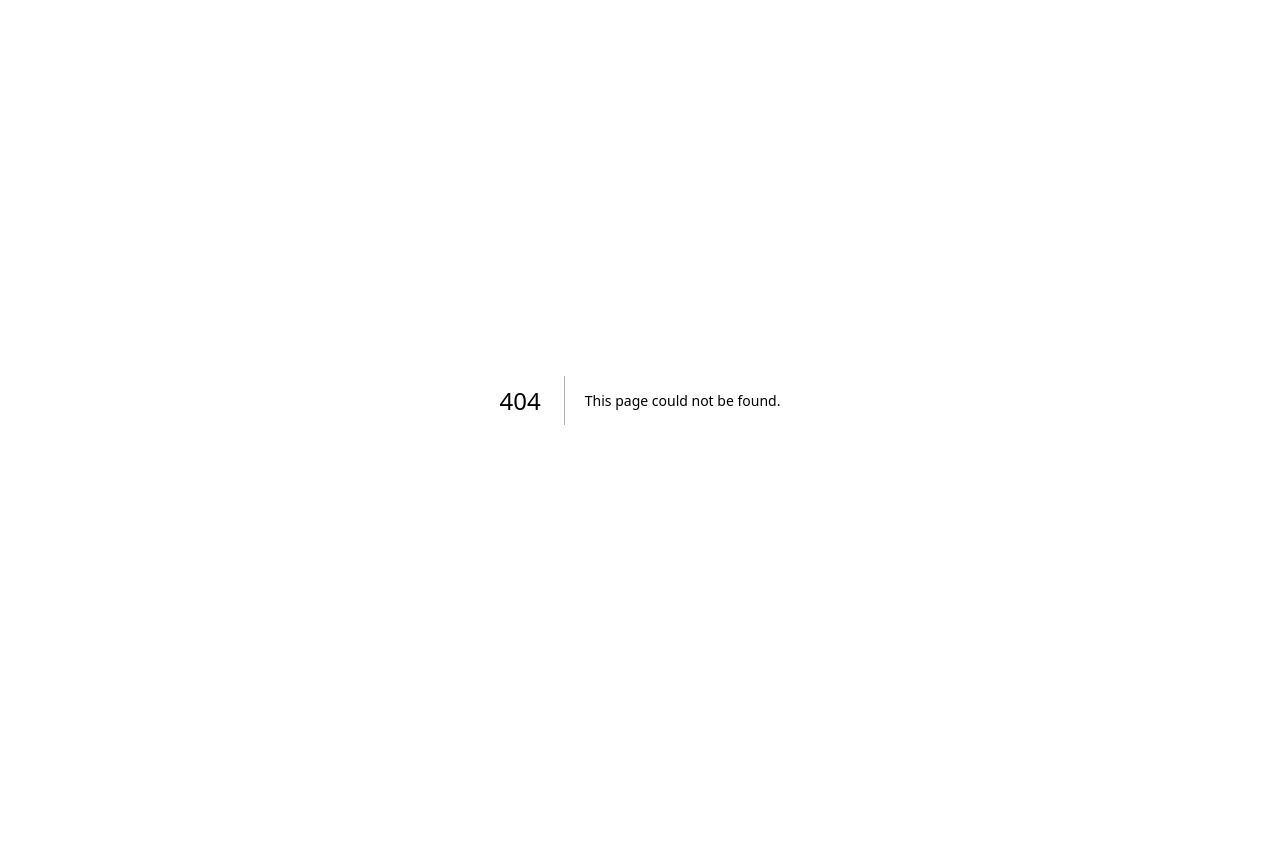
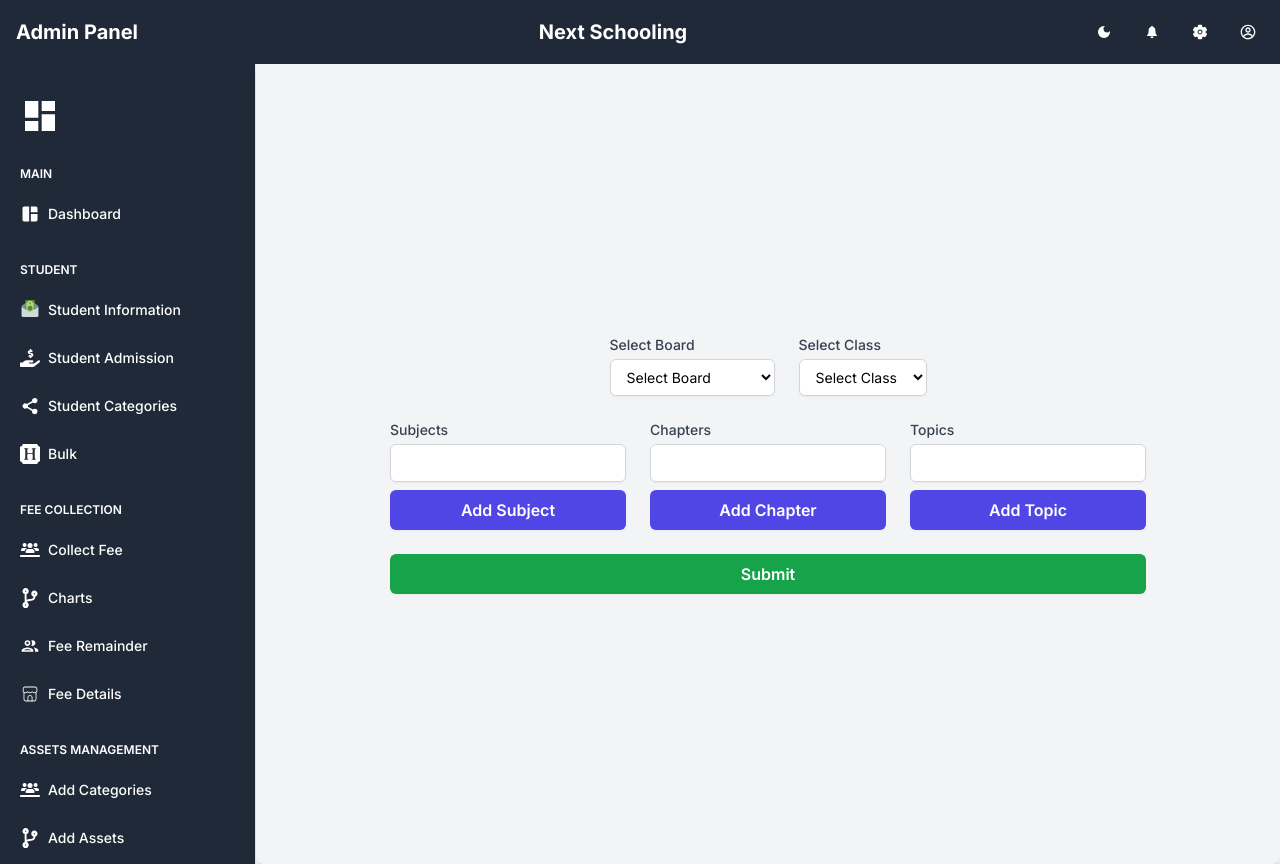
Before and after one commit to niks-nikhil-anand/School_Management_System, a Next.js app: page /dashboard/assets/addCategories in a window 1280 px wide. Before the commit this address had no page. Before the commit the page ends 800 px from the top, so only its background shows below. Built offline with nearby package versions, Linux system fonts and the light colour scheme.

Commit message:
Added asstes categories add form

```diff
--- a/package.json
+++ b/package.json
@@ -12,10 +12,11 @@
     "@emotion/react": "^11.11.4",
     "@emotion/styled": "^11.11.5",
     "@mui/material": "^5.15.19",
+    "@tailwindcss/forms": "^0.5.7",
     "axios": "^1.7.2",
     "bcrypt": "^5.1.1",
     "dotenv": "^16.4.5",
-    "framer-motion": "^11.2.9",
+    "framer-motion": "^11.2.11",
     "lucide-react": "^0.379.0",
     "mongoose": "^8.4.1",
     "next": "14.2.3",
@@ -30,6 +31,6 @@
     "eslint": "^8",
     "eslint-config-next": "14.2.3",
     "postcss": "^8.4.38",
-    "tailwindcss": "^3.4.3"
+    "tailwindcss": "^3.4.4"
   }
 }
--- /dev/null
+++ b/src/app/(Backend)/dashboard/assets/addAssets/page.jsx
@@ -0,0 +1,9 @@
+import React from 'react'
+
+const page = () => {
+  return (
+    <div>page</div>
+  )
+}
+
+export default page
--- /dev/null
+++ b/src/app/(Backend)/dashboard/assets/addCategories/page.js
@@ -0,0 +1,152 @@
+"use client"
+import React, { useState } from 'react';
+import { motion } from 'framer-motion';
+import axios from 'axios';
+
+const ClassForm = () => {
+  const [board, setBoard] = useState('');
+  const [className, setClassName] = useState('');
+  const [subjects, setSubjects] = useState(['']);
+  const [chapters, setChapters] = useState(['']);
+  const [topics, setTopics] = useState(['']);
+
+  const handleSubmit = async (e) => {
+    e.preventDefault();
+    const data = { board, className, subjects, chapters, topics };
+    console.log(data)
+    try {
+      await axios.post('/api/class/update', data);
+      alert('Class updated successfully');
+    } catch (error) {
+      console.error('Error updating class:', error);
+    }
+  };
+
+  const addField = (setState, array) => {
+    setState([...array, '']);
+  };
+
+  const handleChange = (setState, array, index, value) => {
+    const newArray = [...array];
+    newArray[index] = value;
+    setState(newArray);
+  };
+
+  return (
+    <motion.div
+      className="p-6 w-full rounded-lg shadow-md flex justify-center items-center"
+      initial={{ opacity: 0 }}
+      animate={{ opacity: 1 }}
+      transition={{ duration: 0.5 }}
+    >
+        <div className=''>
+        <form onSubmit={handleSubmit} className="space-y-6">
+        <div className="flex justify-center gap-6">
+          <div>
+            <label className="block text-sm font-medium text-gray-700">Select Board</label>
+            <select
+              value={board}
+              onChange={(e) => setBoard(e.target.value)}
+              className="mt-1 block w-full py-2 px-3 border border-gray-300 bg-white rounded-md shadow-sm focus:outline-none focus:ring-indigo-500 focus:border-indigo-500 sm:text-sm"
+            >
+              <option value="" disabled>Select Board</option>
+              <option value="CBSE">CBSE</option>
+              <option value="ICSE">ICSE</option>
+              <option value="BSEB">BSEB</option>
+              <option value="Other State Board">Other State Board</option>
+            </select>
+          </div>
+
+          <div>
+            <label className="block text-sm font-medium text-gray-700">Select Class</label>
+            <select
+              value={className}
+              onChange={(e) => setClassName(e.target.value)}
+              className="mt-1 block w-full py-2 px-3 border border-gray-300 bg-white rounded-md shadow-sm focus:outline-none focus:ring-indigo-500 focus:border-indigo-500 sm:text-sm"
+            >
+              <option value="" disabled>Select Class</option>
+              {['Nursery','LKG','UKG','1st', '2nd', '3rd', '4th', '5th', '6th', '7th', '8th', '9th', '10th', '11th', '12th'].map(cls => (
+                <option key={cls} value={cls}>{cls}</option>
+              ))}
+            </select>
+          </div>
+        </div>
+
+        <div className="grid grid-cols-1 sm:grid-cols-3 gap-6">
+          <div>
+            <label className="block text-sm font-medium text-gray-700">Subjects</label>
+            {subjects.map((subject, index) => (
+              <input
+                key={index}
+                type="text"
+                value={subject}
+                onChange={(e) => handleChange(setSubjects, subjects, index, e.target.value)}
+                className="mt-1 block w-full py-2 px-3 border border-gray-300 bg-white rounded-md shadow-sm focus:outline-none focus:ring-indigo-500 focus:border-indigo-500 sm:text-sm"
+              />
+            ))}
+            <button
+              type="button"
+              onClick={() => addField(setSubjects, subjects)}
+              className="mt-2 w-full py-2 px-4 bg-indigo-600 text-white font-semibold rounded-md shadow-sm hover:bg-indigo-700"
+            >
+              Add Subject
+            </button>
+          </div>
+
+          <div>
+            <label className="block text-sm font-medium text-gray-700">Chapters</label>
+            {chapters.map((chapter, index) => (
+              <input
+                key={index}
+                type="text"
+                value={chapter}
+                onChange={(e) => handleChange(setChapters, chapters, index, e.target.value)}
+                className="mt-1 block w-full py-2 px-3 border border-gray-300 bg-white rounded-md shadow-sm focus:outline-none focus:ring-indigo-500 focus:border-indigo-500 sm:text-sm"
+              />
+            ))}
+            <button
+              type="button"
+              onClick={() => addField(setChapters, chapters)}
+              className="mt-2 w-full py-2 px-4 bg-indigo-600 text-white font-semibold rounded-md shadow-sm hover:bg-indigo-700"
+            >
+              Add Chapter
+            </button>
+          </div>
+
+          <div>
+            <label className="block text-sm font-medium text-gray-700">Topics</label>
+            {topics.map((topic, index) => (
+              <input
+                key={index}
+                type="text"
+                value={topic}
+                onChange={(e) => handleChange(setTopics, topics, index, e.target.value)}
+                className="mt-1 block w-full py-2 px-3 border border-gray-300 bg-white rounded-md shadow-sm focus:outline-none focus:ring-indigo-500 focus:border-indigo-500 sm:text-sm"
+              />
+            ))}
+            <button
+              type="button"
+              onClick={() => addField(setTopics, topics)}
+              className="mt-2 w-full py-2 px-4 bg-indigo-600 text-white font-semibold rounded-md shadow-sm hover:bg-indigo-700"
+            >
+              Add Topic
+            </button>
+          </div>
+        </div>
+
+        <div>
+          <button
+            type="submit"
+            className="w-full py-2 px-4 bg-green-600 text-white font-semibold rounded-md shadow-sm hover:bg-green-700"
+          >
+            Submit
+          </button>
+        </div>
+      </form>
+        </div>
+
+    </motion.div>
+  );
+};
+
+export default ClassForm;
--- a/src/app/component/Dashboard/SidebarAdmin.jsx
+++ b/src/app/component/Dashboard/SidebarAdmin.jsx
@@ -105,6 +105,41 @@ export function SidebarAdmin() {
 
 
 
+            <div className="space-y-3">
+              <label className="px-3 text-xs font-semibold uppercase text-white">Assets Management</label>
+              <Link
+                className="flex transform items-center rounded-lg px-3 py-2 text-white transition-colors duration-300 hover:bg-gray-700"
+                href={"/dashboard/assets/addCategories"}
+              >
+                 <FaUsersLine className="h-5 w-5" aria-hidden="true" />
+                <span className="mx-2 text-sm font-medium">Add Categories</span>
+              </Link>
+              <a
+                className="flex transform items-center rounded-lg px-3 py-2 text-white transition-colors duration-300 hover:bg-gray-700"
+                href="#"
+              >
+                 <FaCodeBranch className="h-5 w-5" aria-hidden="true" />
+                <span className="mx-2 text-sm font-medium">Add Assets</span>
+              </a>
+              <a
+                className="flex transform items-center rounded-lg px-3 py-2 text-white transition-colors duration-300 hover:bg-gray-700"
+                href="#"
+              >
+                <MdOutlinePeople  className="h-5 w-5" aria-hidden="true" />
+                <span className="mx-2 text-sm font-medium">Fee Remainder</span>
+              </a>
+              <a
+                className="flex transform items-center rounded-lg px-3 py-2 text-white transition-colors duration-300 hover:bg-gray-700"
+                href="#"
+              >
+                <CiShop  className="h-5 w-5" aria-hidden="true" />
+                <span className="mx-2 text-sm font-medium">Fee Details</span>
+              </a>
+
+            </div>
+
+
+
           </nav>
         </div>
       </aside>
--- a/src/models/classModel.js
+++ b/src/models/classModel.js
@@ -51,9 +51,18 @@ const classSchema = new mongoose.Schema({
     name: {
         type: String,
         required: true,
-        enum: ['Nursery','LKG' , 'UKG' ,  ,'1st', '2nd', '3rd', '4th', '5th', '6th', '7th', '8th', '9th', '10th', '11th', '12th']
+        enum: ['Nursery','LKG','UKG','1st', '2nd', '3rd', '4th', '5th', '6th', '7th', '8th', '9th', '10th', '11th', '12th']
     },
     subjects: [subjectSchema]
 });
 
-export default mongoose.models.Class || mongoose.model("Class", classSchema);
+const boardSchema = new mongoose.Schema({
+    name: {
+        type: String,
+        required: true,
+        enum: ['CBSE', 'ICSE','BSEB','Other State Board']
+    },
+    class: [classSchema]
+});
+
+export default mongoose.models.Board || mongoose.model("Board", boardSchema);
```
Also changed, not shown: 1 other file (tests, documents, lock files or other folders).
